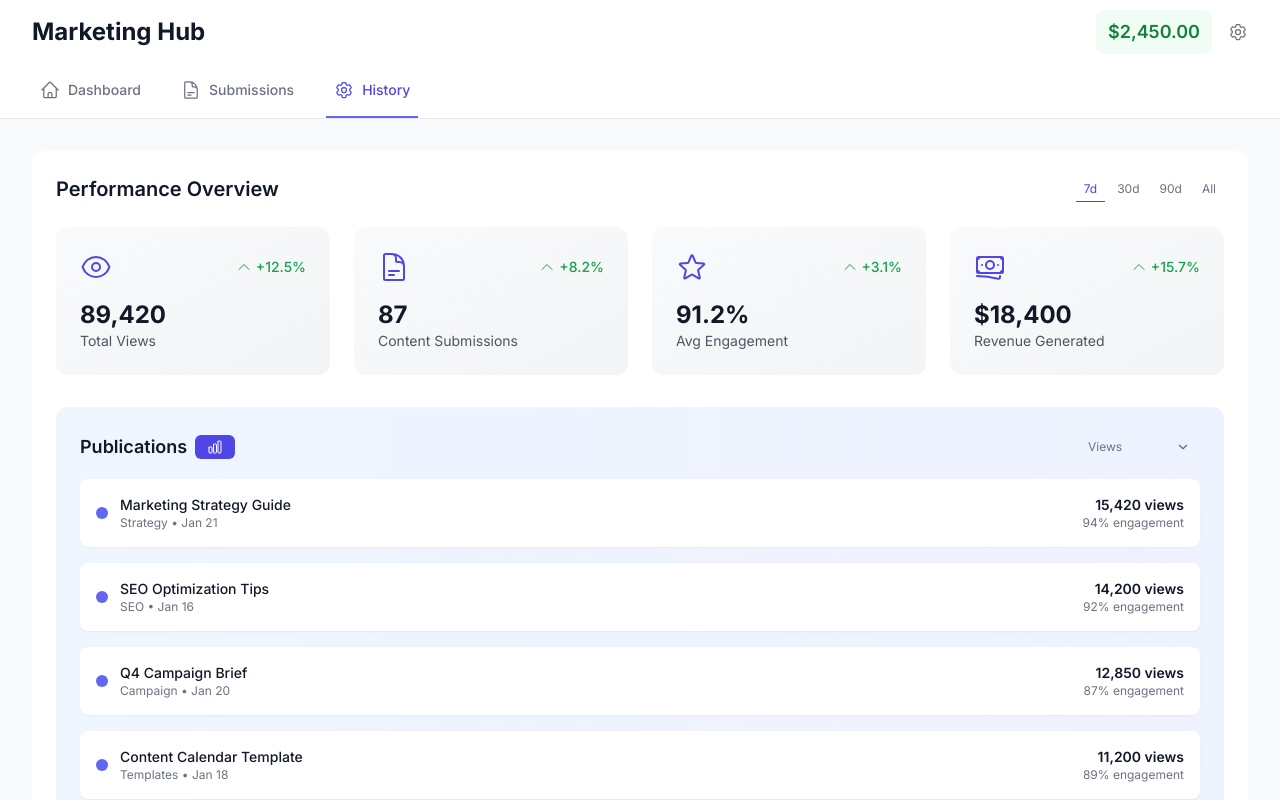
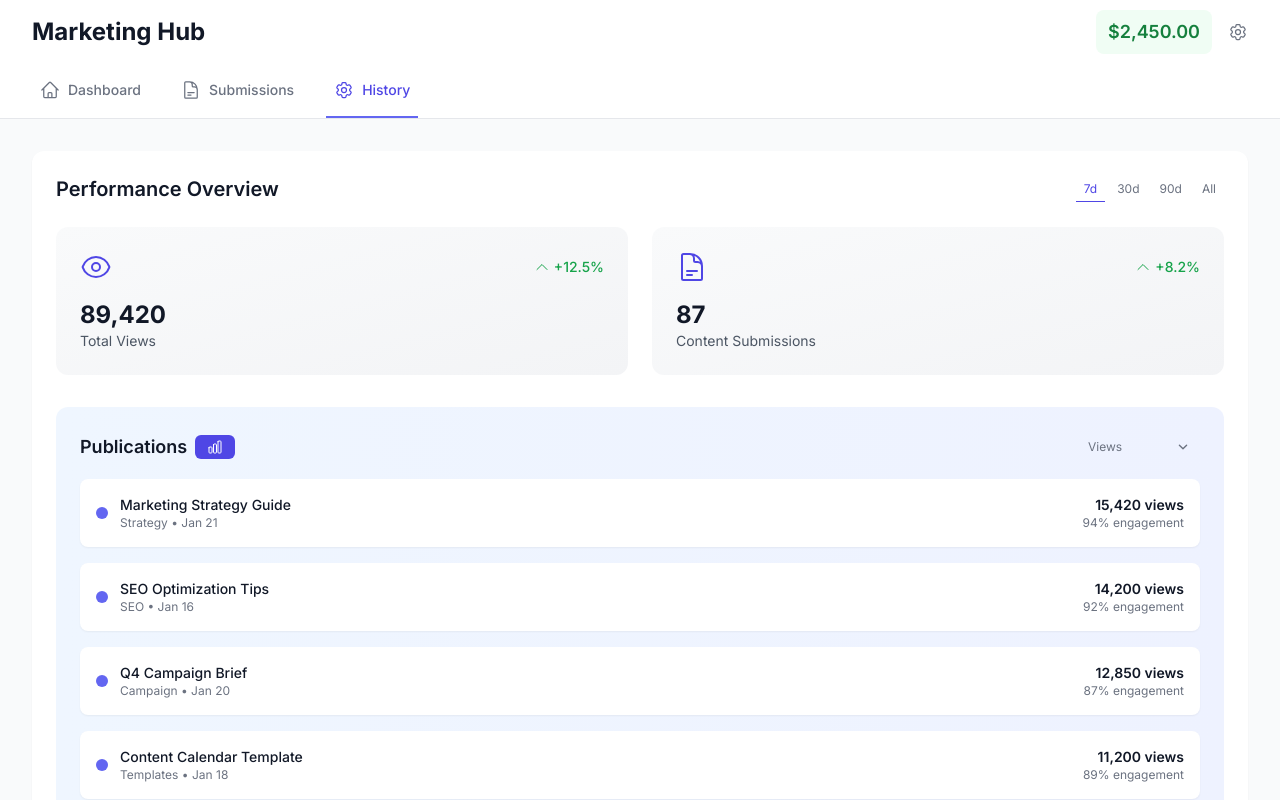
Before and after one commit to centuriesmutual/Campaign, a Next.js app: page /dashboard/settings in a window 1280 px wide. Shown: the top 800 px of the page. Built offline with nearby package versions, Linux system fonts and the light colour scheme.

Commit message:
Remove Avg Engagement and Revenue Generated metrics from history tab
- Removed Avg Engagement (91.2%, +3.1%) metric
- Removed Revenue Generated (,400, +15.7%) metric
- Updated grid layout to 2 columns for remaining metrics
- Now shows only Total Views and Content Submissions

```diff
--- a/src/app/dashboard/settings/page.tsx
+++ b/src/app/dashboard/settings/page.tsx
@@ -146,8 +146,6 @@ export default function HistoryPage() {
   const metrics = [
     { name: 'Total Views', value: '89,420', change: '+12.5%', trend: 'up', icon: EyeIcon },
     { name: 'Content Submissions', value: '87', change: '+8.2%', trend: 'up', icon: DocumentTextIcon },
-    { name: 'Avg Engagement', value: '91.2%', change: '+3.1%', trend: 'up', icon: StarIcon },
-    { name: 'Revenue Generated', value: '$18,400', change: '+15.7%', trend: 'up', icon: BanknotesIcon },
   ];
 
   return (
@@ -174,7 +172,7 @@ export default function HistoryPage() {
         </div>
 
         {/* Key Metrics Grid */}
-        <div className="grid grid-cols-2 md:grid-cols-2 lg:grid-cols-4 gap-6 mb-8">
+        <div className="grid grid-cols-2 gap-6 mb-8">
           {metrics.map((metric) => (
             <div key={metric.name} className="bg-gradient-to-br from-gray-50 to-gray-100 rounded-xl p-6">
               <div className="flex items-center justify-between mb-4">
```
